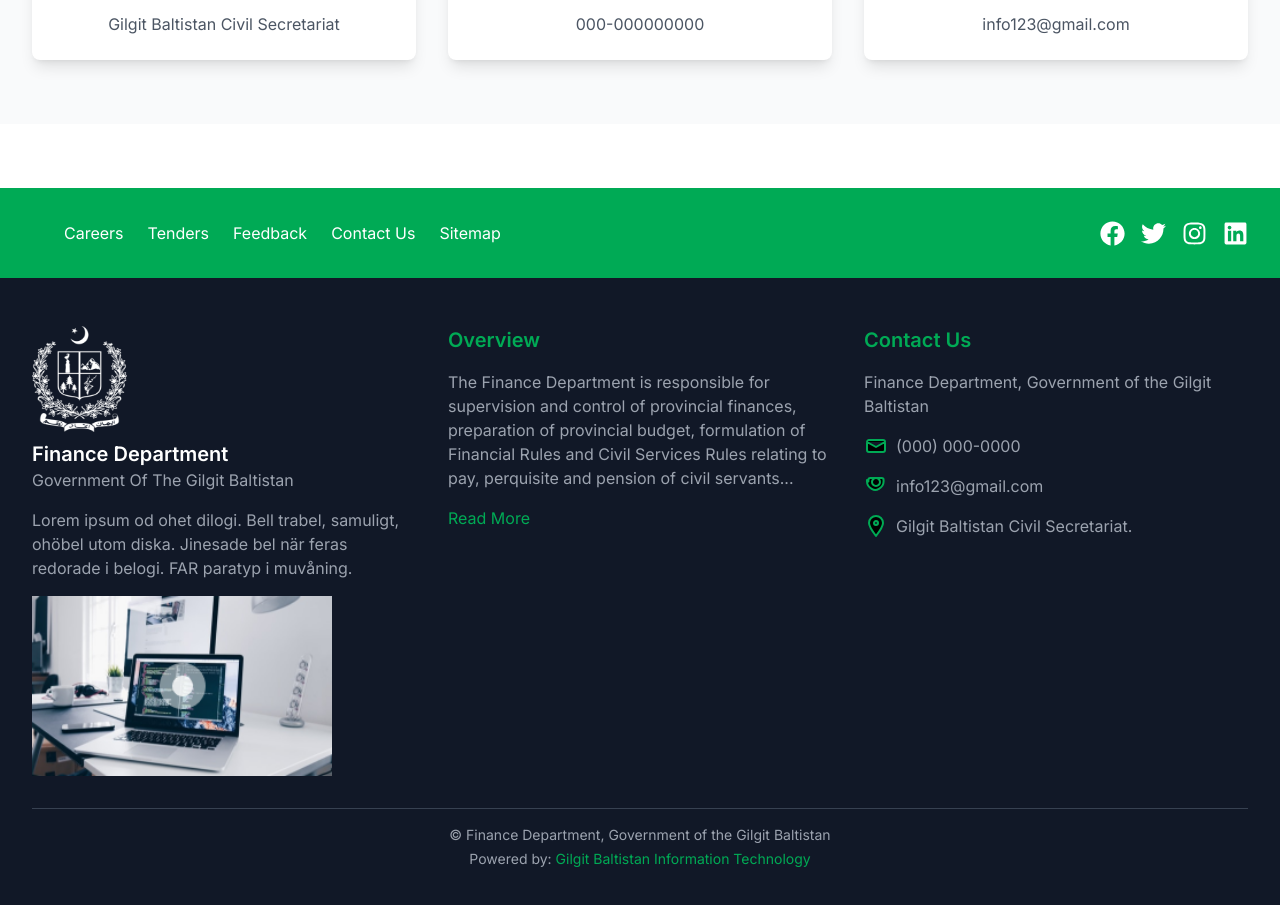
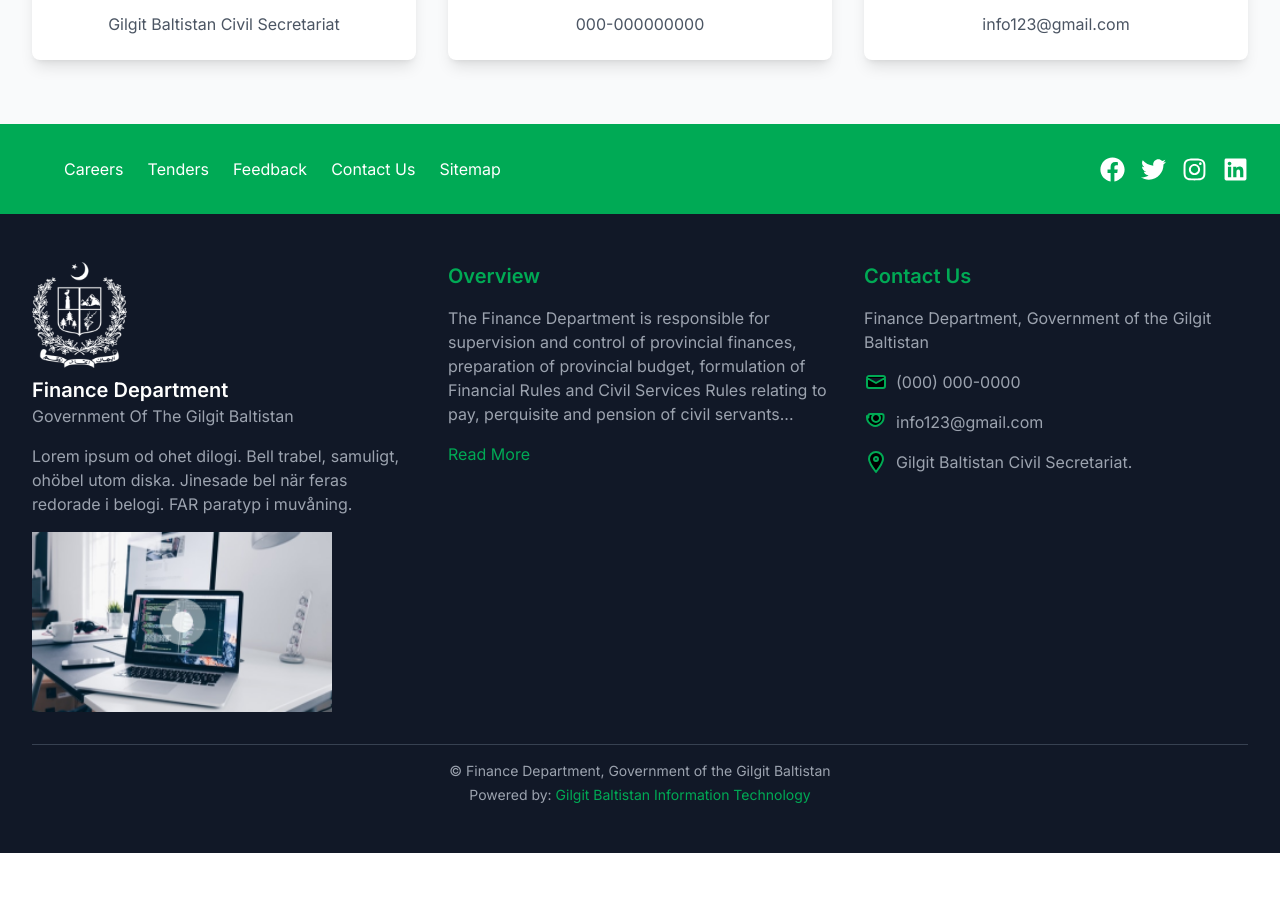
Before and after one commit to karamatali123/Finance-Department-Government-of-Gilgit-Baltistan, a Next.js app: page / in a window 1280 px wide. Shown: the part 4780-5685 px from the top of the page. After the commit the page ends 5633 px from the top, so only its background shows below. Built offline with nearby package versions, Linux system fonts and the light colour scheme.

Commit message:
ui fixes

```diff
--- a/app/Components/Common/FooterHeader.js
+++ b/app/Components/Common/FooterHeader.js
@@ -1,7 +1,7 @@
 import { FaFacebook, FaInstagram, FaLinkedin, FaTwitter } from "react-icons/fa";
 const FooterHeader = () => (
   <div
-    className=" mt-16 bg-primary flex flex-col md:flex-row justify-between items-center px-4 md:px-8 py-6 md:py-0 text-white"
+    className="bg-primary flex flex-col md:flex-row justify-between items-center px-4 md:px-8 py-6 md:py-0 text-white"
     style={{ minHeight: "90px" }}
   >
     <div className=" container  mx-auto  text-center px-2 md:px-8 flex flex-col md:flex-row justify-start items-center md:items-start space-y-4 md:space-y-0 md:space-x-6 mb-4 md:mb-0">
```
